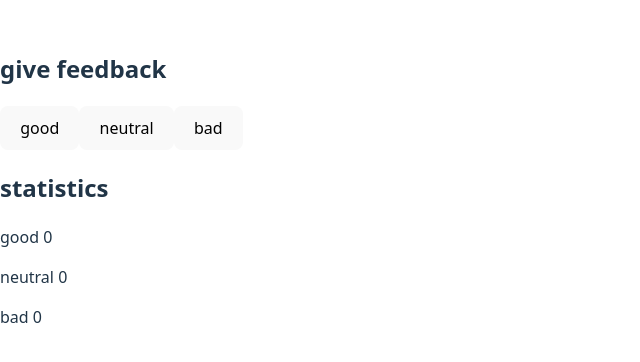
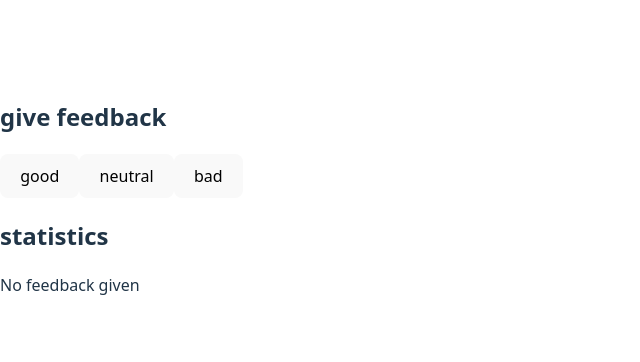
Before and after one commit to jamps3/fullstackopen, a React (Vite) app in the folder osa1/unicafe/: page / in a window 1280 px wide. Shown: the part 212-574 px from the top of the page, without its empty margins (0-640 px from the left). Built offline with nearby package versions, Linux system fonts and the light colour scheme.

Commit message:
unicafe step4

```diff
--- a/osa1/unicafe/src/App.jsx
+++ b/osa1/unicafe/src/App.jsx
@@ -2,6 +2,9 @@ import { useState } from "react"
 
 const Statistics = props => {
   console.log(props)
+  if (props.all === 0) {
+    return <div>No feedback given</div>
+  }
   return (
     <div>
       <p>good {props.good}</p>
```
